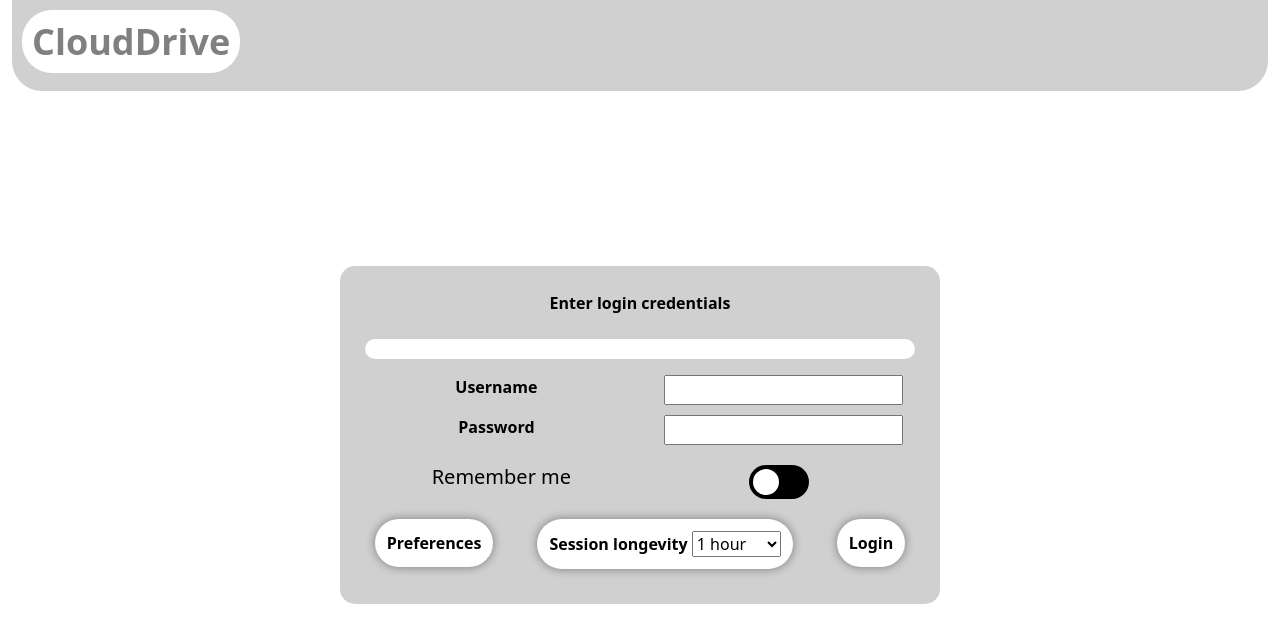
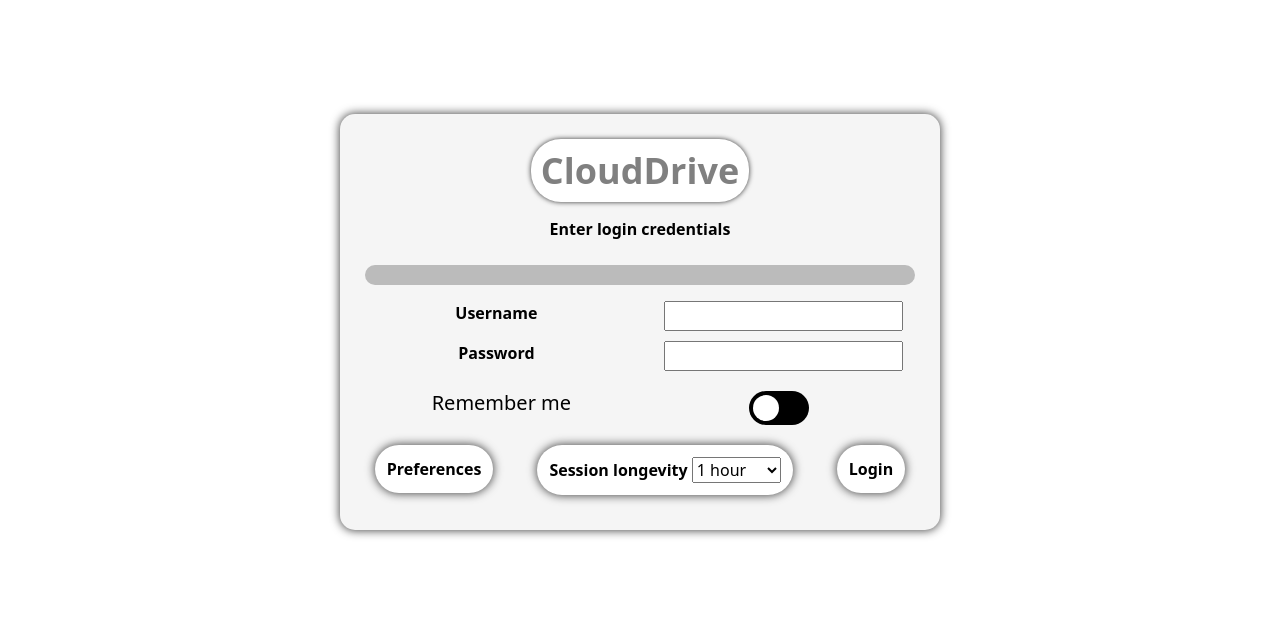
Before and after one commit to daniml3/CloudDrive, a plain HTML site: page client/login.html in a window 1280 px wide. Drawn offline with Linux system fonts and the light colour scheme; no server answers.

Commit message:
client: general UI rework
* Get rid of rgb()
* Add color-secondary
* Use a (way) ligher gray on the white theme
* Add shadows to the login dialog, the header and other elements
* Remove the header on the login page
* Move the app name to the login dialog
* Change the margins of the login dialog

Signed-off-by: daniml3 <danimoral1001@gmail.com>
Change-Id: I7e3025e2cbaf4f66896c3bac84364bdac2ac593e

```diff
--- a/client/assets/css/general.css
+++ b/client/assets/css/general.css
@@ -1,8 +1,9 @@
 :root {
-  --color-main: white;
-  --color-main-text: black;
-  --color-main-shadow: gray;
-  --header-background: rgb(208, 208, 208);
+  --color-main: #FFFFFF;
+  --color-secondary: #BBBBBB;
+  --color-main-text: #000000;
+  --color-main-shadow: #444444;
+  --header-background: #F5F5F5;
 }
 
 body {
@@ -40,7 +41,7 @@ input[type=text] {
   color: var(--color-main-text);
   font-family: inherit;
   font-size: 16px;
-  background-color: var(--color-main);
+  background-color: var(--color-secondary);
   border-radius: 30px;
   padding: 10px;
   margin-top: 8px;
--- a/client/assets/css/header-main.css
+++ b/client/assets/css/header-main.css
@@ -9,6 +9,7 @@
   padding-bottom: 10px;
   padding-left: 15%;
   padding-right: 15%;
+  box-shadow: 0px 0px 5px 0.25px var(--color-main-shadow);
 }
 
 @media all and (max-width: 800px) {
--- a/client/assets/css/header.css
+++ b/client/assets/css/header.css
@@ -7,6 +7,9 @@
   background-color: var(--color-main);
   border-radius: 30px;
   padding: 10px;
+  margin: auto;
+  margin-bottom: 15px;
+  box-shadow: 0px 0px 5px 0.25px var(--color-main-shadow);
 }
 
 .header-column {
@@ -20,4 +23,5 @@
   padding-bottom: 10px;
   padding-left: 10px;
   padding-right: 10px;
+  box-shadow: 0px 0px 10px 0.5px var(--color-main-shadow);
 }
--- a/client/assets/css/login.css
+++ b/client/assets/css/login.css
@@ -4,14 +4,15 @@
 
 .login-dialog {
   margin: auto;
-  margin-top: 150px;
+  margin-top: 10%;
   width: fit-content;
   background-color: var(--header-background);
   border-radius: 15px;
   text-align: center;
   padding: 25px;
+  box-shadow: 0px 0px 10px 0.5px var(--color-main-shadow);
 }
 
 .login-container {
-  padding: 25px;
+  padding: 0px;
 }
--- a/client/assets/css/switch.css
+++ b/client/assets/css/switch.css
@@ -28,6 +28,10 @@
   border-radius: 50%;
 }
 
+.slider:hover {
+  box-shadow: 0px 0px 10px 0.5px var(--color-main-shadow);
+}
+
 input:checked + .slider {
   background-color: cornflowerblue;
 }
--- a/client/assets/js/components/ThemeHandler.js
+++ b/client/assets/js/components/ThemeHandler.js
@@ -1,8 +1,8 @@
 class ThemeHandler {
     constructor() {
-        this.lightDarkProperties = ["color-main", "color-main-text", "color-main-shadow", "header-background"];
-        this.lightModeValues = ["white", "black", "gray", "rgb(208, 208, 208)"];
-        this.darkModeValues = ["#222222", "white", "black", "#333333"];
+        this.lightDarkProperties = ["color-main", "color-secondary", "color-main-text", "color-main-shadow", "header-background"];
+        this.lightModeValues = ["#FFFFFF", "#BBBBBB", "#000000", "#444444", "#F5F5F5"];
+        this.darkModeValues = ["#222222", "#555555", "#FFFFFF", "#000000", "#333333"];
         this.isDark = false;
         this.darkModeEnabledCookie = "DarkModeEnabled";
     }
--- a/client/login.html
+++ b/client/login.html
@@ -45,17 +45,9 @@
     </div>
 
     <!-- Main screen -->
-    <div class="container max-width">
-        <div class="col-md-12 header-column">
-            <div class="row">
-                <div class="col wrap-content">
-                    <h1 class="app-name wrap-content">CloudDrive</h1>
-                </div>
-            </div>
-        </div>
-    </div>
     <div class="container login-container">
         <div class="container login-dialog">
+            <h1 class="app-name">CloudDrive</h1>
             <p class="login-title">Enter login credentials</p>
             <div class="row">
                 <div class="col">
```
